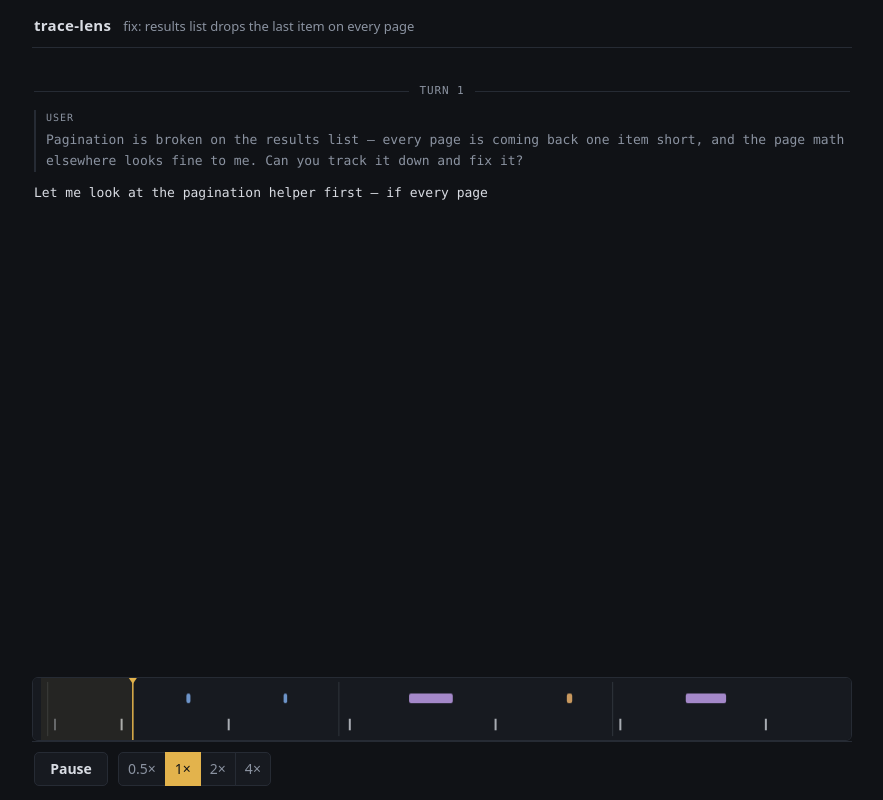
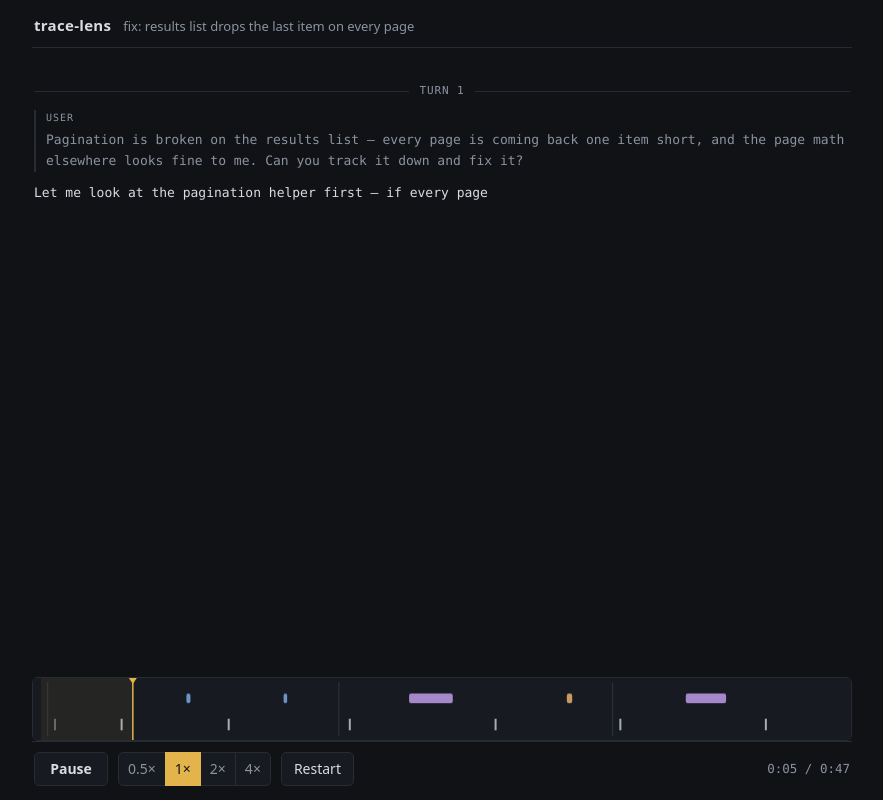
Before and after one commit to yinggarykairui/trace-lens, a React (Vite) app: page / in a window 1280 px wide. Shown: the whole page, without its empty margins (198-1081 px from the left). Built offline with nearby package versions, Linux system fonts and the light colour scheme.

Commit message:
controls: restart button + elapsed/total readout

```diff
--- a/src/App.tsx
+++ b/src/App.tsx
@@ -9,6 +9,11 @@ import { Timeline } from './Timeline';
 const trace = rawTrace as unknown as Trace;
 
 const SPEEDS = [0.5, 1, 2, 4];
+
+function fmt(ms: number): string {
+  const s = Math.floor(ms / 1000);
+  return `${Math.floor(s / 60)}:${String(s % 60).padStart(2, '0')}`;
+}
 
 export default function App() {
   const playback = usePlayback(trace.meta.duration_ms, true);
@@ -49,6 +54,12 @@ export default function App() {
             </button>
           ))}
         </div>
+        <button type="button" className="btn" onClick={playback.restart}>
+          Restart
+        </button>
+        <span className="time-readout">
+          {fmt(playback.vt)} / {fmt(trace.meta.duration_ms)}
+        </span>
       </div>
     </div>
   );
--- a/src/styles.css
+++ b/src/styles.css
@@ -319,3 +319,11 @@ body {
   border-color: var(--accent);
   position: relative;
 }
+
+.time-readout {
+  margin-left: auto;
+  color: var(--dim);
+  font-family: var(--mono);
+  font-size: 12.5px;
+  font-variant-numeric: tabular-nums;
+}
```
Also changed, not shown: 5 other files (tests, documents, lock files or other folders).
